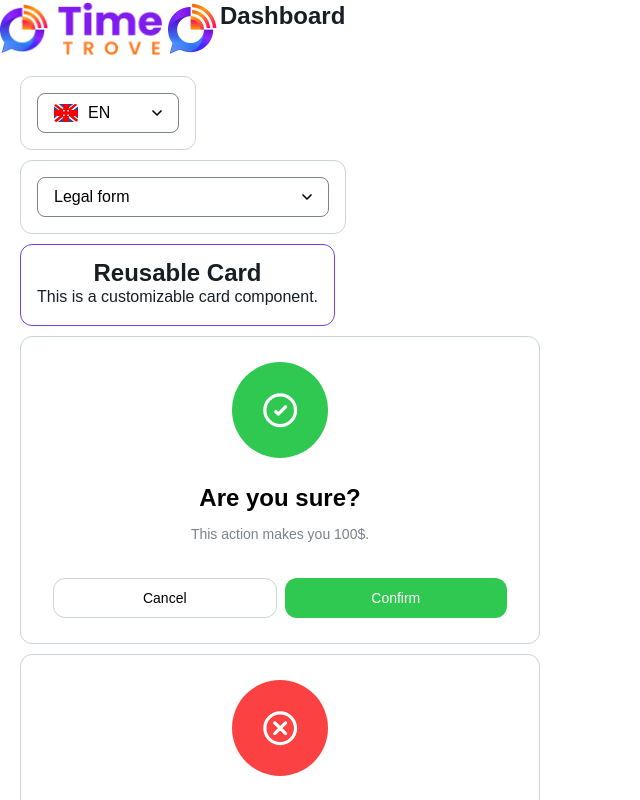
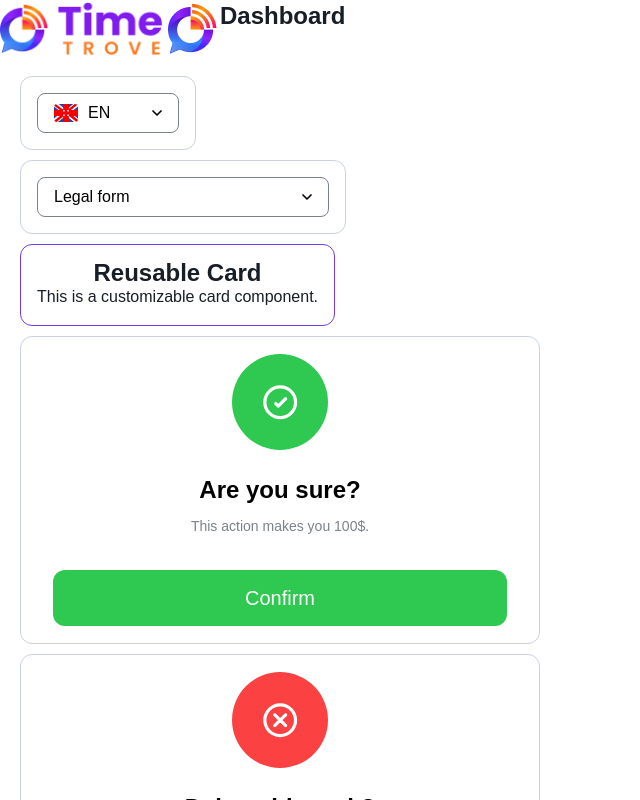
Before and after one commit to NenadBanjeglav/time-trove, a React (Vite) app: page / in a window 1280 px wide. Shown: the top 800 px of the page, without its empty margins (0-640 px from the left). Built offline with nearby package versions, Linux system fonts and the light colour scheme.

Commit message:
dialog final

```diff
--- a/src/components/atoms/chip/chip.styles.ts
+++ b/src/components/atoms/chip/chip.styles.ts
@@ -1,7 +1,7 @@
 import styled, { css } from 'styled-components'
 
+import type { ChipSize, ChipStatus } from './chip.types'
 import { getChipPallete, getSizeStyle } from './helpers'
-import type { ChipSize, ChipStatus } from './chip.types'
 
 export const createStyledChip = () => styled.div<{
   $status: ChipStatus
--- a/src/components/atoms/chip/chip.types.ts
+++ b/src/components/atoms/chip/chip.types.ts
@@ -1,6 +1,6 @@
 export enum ChipSize {
-  Small = 'small',
-  Large = 'large',
+  SMALL = 'small',
+  LARGE = 'large',
 }
 
 export enum ChipStatus {
--- a/src/components/molecules/confirm-dialog/ConfirmDialog.tsx
+++ b/src/components/molecules/confirm-dialog/ConfirmDialog.tsx
@@ -1,6 +1,4 @@
 import { Button } from '../../atoms/button/Button'
-import { ChipStatus } from '../../atoms/chip/chip.types'
-import { getChipPallete } from '../../atoms/chip/helpers'
 import { Heading } from '../../atoms/heading/Heading'
 import { Icon } from '../../atoms/icon/Icon'
 import { Text } from '../../atoms/text/Text'
@@ -11,10 +9,11 @@ import {
   IconWrapper,
   ResponsiveCardWrapper,
 } from './confirmDialog.styles'
-import { getDialogIcon } from './helpers'
+import { DialogVariant } from './confirmDialog.types'
+import { getDialogIcon, getDialogVariant } from './helpers'
 
 type ConfirmDialogProps = {
-  status?: ChipStatus
+  variant?: DialogVariant
   title: string
   description: string
   primaryActionLabel?: string
@@ -25,17 +24,17 @@ type ConfirmDialogProps = {
 }
 
 export const ConfirmDialog = ({
-  status = ChipStatus.SUCCESS,
+  variant = DialogVariant.SUCCESS,
   title,
   description,
-  primaryActionLabel = 'Confirm',
-  secondaryActionLabel = 'Cancel',
+  primaryActionLabel,
+  secondaryActionLabel,
   onPrimaryAction,
   onSecondaryAction,
   loading = false,
 }: ConfirmDialogProps) => {
-  const pallete = getChipPallete(status)
-  const icon = getDialogIcon(status)
+  const pallete = getDialogVariant(variant)
+  const icon = getDialogIcon(variant)
 
   return (
     <ResponsiveCardWrapper>
@@ -53,12 +52,18 @@ export const ConfirmDialog = ({
       </HeadingTextWrapper>
       <ButtonRow>
         {secondaryActionLabel && (
-          <Button variant="neutral" onClick={onSecondaryAction} fullWidth>
+          <Button variant="neutral" onClick={onSecondaryAction} size="xlarge" fullWidth>
             {secondaryActionLabel}
           </Button>
         )}
         {primaryActionLabel && (
-          <Button variant={pallete} onClick={onPrimaryAction} loading={loading} fullWidth>
+          <Button
+            variant={pallete}
+            onClick={onPrimaryAction}
+            loading={loading}
+            fullWidth
+            size="xlarge"
+          >
             {primaryActionLabel}
           </Button>
         )}
--- /dev/null
+++ b/src/components/molecules/confirm-dialog/confirmDialog.types.ts
@@ -0,0 +1,5 @@
+export enum DialogVariant {
+  SUCCESS = 'success',
+  WARNING = 'warning',
+  DANGER = 'danger',
+}
--- a/src/components/molecules/confirm-dialog/helpers.ts
+++ b/src/components/molecules/confirm-dialog/helpers.ts
@@ -4,20 +4,35 @@ import { AlertIcon } from '../../../assets/icons/AlertIcon'
 import { CheckIcon } from '../../../assets/icons/CheckIcon'
 import { FailIcon } from '../../../assets/icons/FailIcon'
 import { SuccessIcon } from '../../../assets/icons/SuccessIcon'
-import { ChipStatus } from '../../atoms/chip/chip.types'
+import type { Pallete } from '../../../styles/theme.types'
+
+import { DialogVariant } from './confirmDialog.types'
 
 export const getDialogIcon = (
-  status: ChipStatus = ChipStatus.SUCCESS
+  variant: DialogVariant = DialogVariant.SUCCESS
 ): FC<SVGProps<SVGSVGElement>> => {
-  switch (status) {
-    case ChipStatus.SUCCESS:
+  switch (variant) {
+    case DialogVariant.SUCCESS:
       return SuccessIcon
-    case ChipStatus.WARNING:
+    case DialogVariant.WARNING:
       return AlertIcon
-    case ChipStatus.DANGER:
+    case DialogVariant.DANGER:
       return FailIcon
 
     default:
       return CheckIcon
   }
 }
+
+export const getDialogVariant = (variant?: DialogVariant): Pallete => {
+  switch (variant) {
+    case DialogVariant.SUCCESS:
+      return 'success'
+    case DialogVariant.WARNING:
+      return 'warning'
+    case DialogVariant.DANGER:
+      return 'danger'
+    default:
+      return 'success'
+  }
+}
--- a/src/pages/Dashboard.tsx
+++ b/src/pages/Dashboard.tsx
@@ -1,9 +1,9 @@
 import { useState } from 'react'
 
 import { Card } from '../components/atoms/card/Card'
-import { ChipStatus } from '../components/atoms/chip/chip.types'
 import { Dropdown } from '../components/atoms/dropdown/Dropdown'
 import { ConfirmDialog } from '../components/molecules/confirm-dialog/ConfirmDialog'
+import { DialogVariant } from '../components/molecules/confirm-dialog/confirmDialog.types'
 import { companyTypeOptions } from '../constants/companyType'
 import { languages } from '../constants/languages'
 
@@ -32,18 +32,16 @@ export const Dashboard = () => {
       </Card>
 
       <ConfirmDialog
-        status={ChipStatus.SUCCESS}
+        variant={DialogVariant.SUCCESS}
         title="Are you sure?"
         description="This action makes you 100$."
         primaryActionLabel="Confirm"
-        secondaryActionLabel="Cancel"
         onPrimaryAction={() => console.log('confirmed')}
-        onSecondaryAction={() => console.log('canceled')}
         loading={false}
       />
 
       <ConfirmDialog
-        status={ChipStatus.DANGER}
+        variant={DialogVariant.DANGER}
         title="Delete this task?"
         description="This action is permanent and cannot be undone."
         primaryActionLabel="Delete"
@@ -54,7 +52,7 @@ export const Dashboard = () => {
       />
 
       <ConfirmDialog
-        status={ChipStatus.DANGER}
+        variant={DialogVariant.DANGER}
         title="Delete this task?"
         description="This action is permanent and cannot be undone."
         primaryActionLabel="Delete"
```
Also changed, not shown: 1 other file (tests, documents, lock files or other folders).
